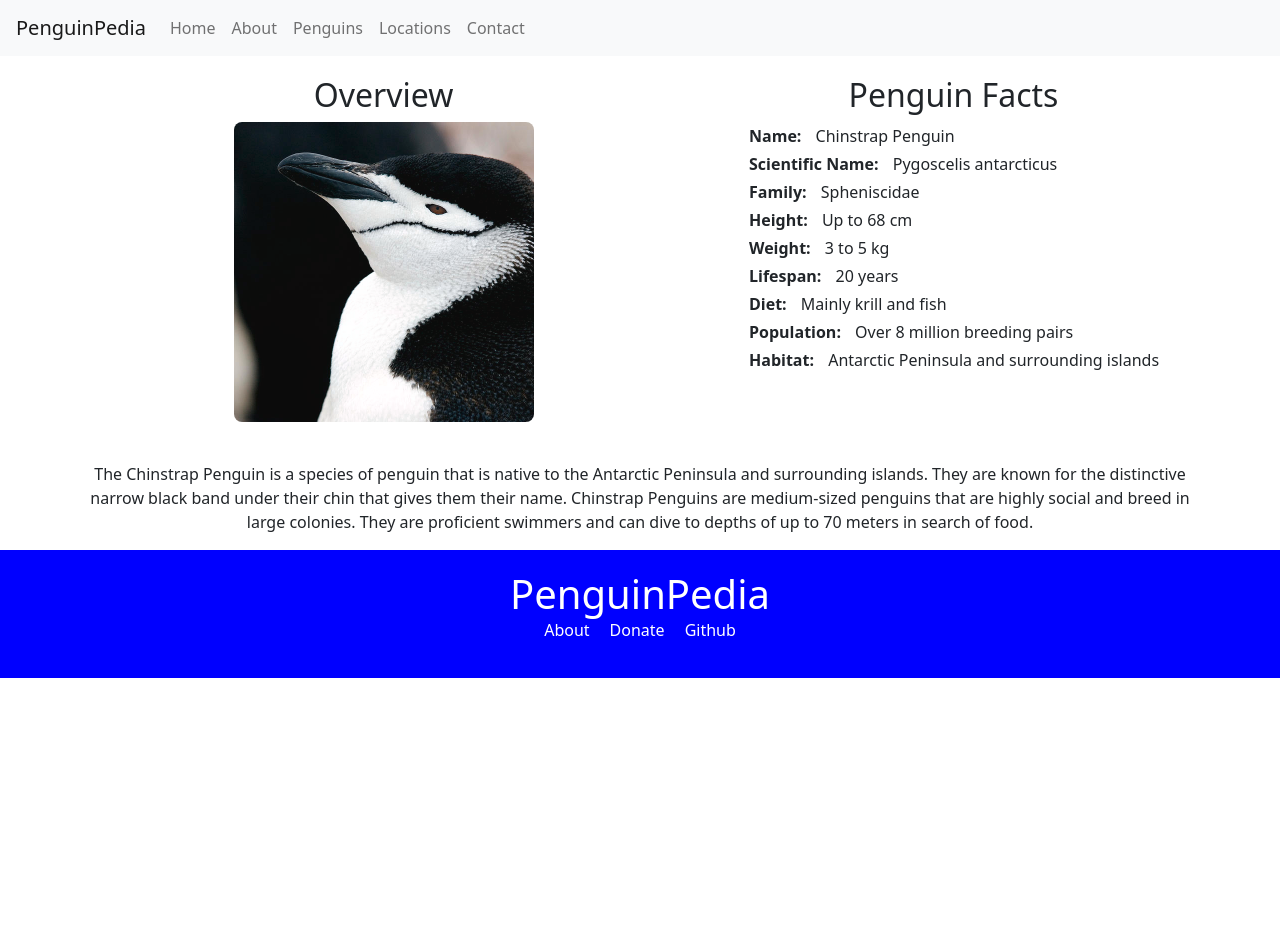
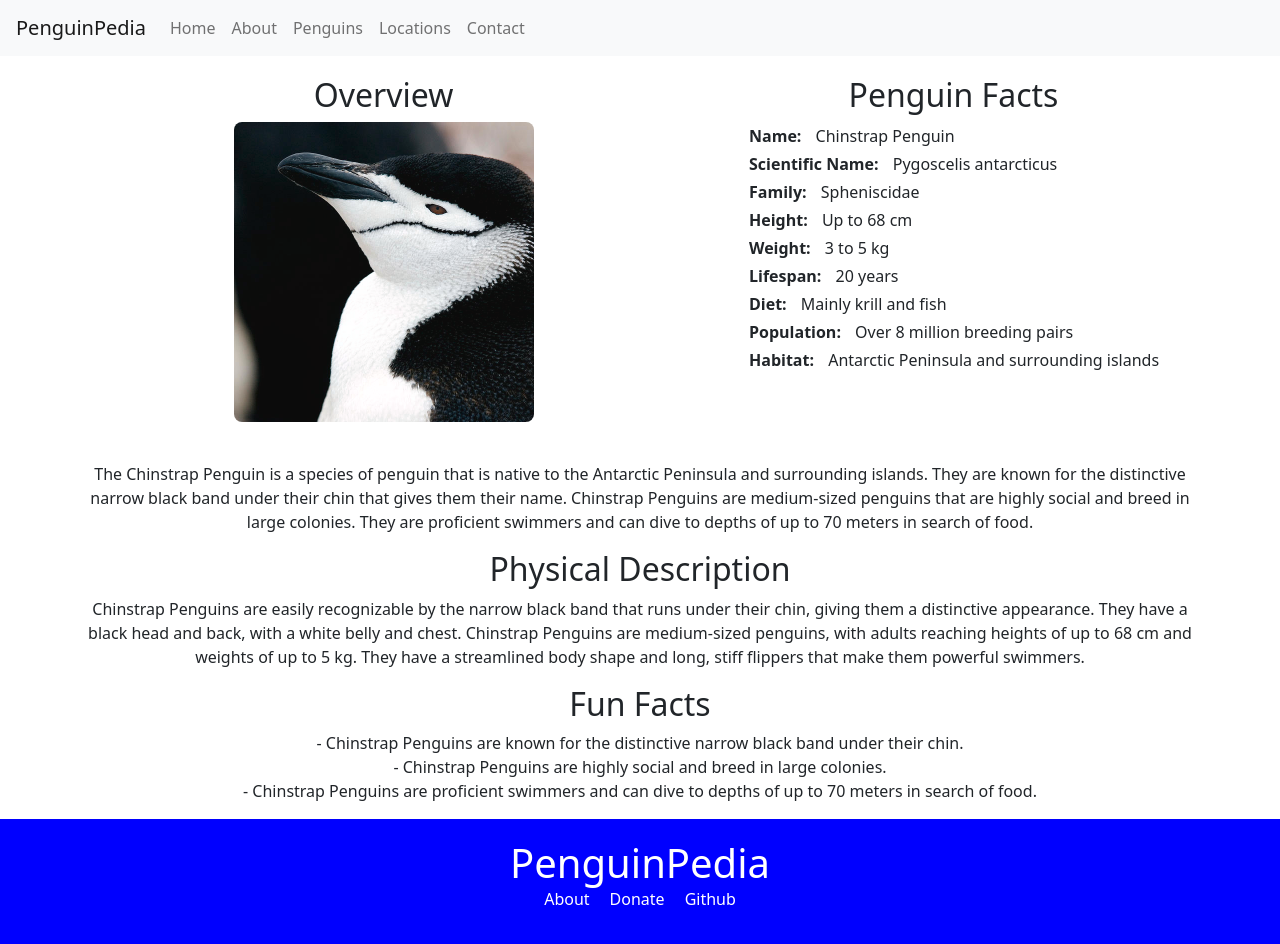
Before and after one commit to JamesFloyd-Pen/PenguinPedia-Website, a React (Create React App) app in the folder penguinpedia-app/: page /PenguinPedia-Website/ChinstrapPenguin in a window 1280 px wide. Shown: the top 944 px of the page. Before the commit the page ends 800 px from the top, so only its background shows below. Built offline with nearby package versions, Linux system fonts and the light colour scheme.

Commit message:
Penguin Pages Update

```diff
--- a/penguinpedia-app/src/pages/AdeliePenguin.js
+++ b/penguinpedia-app/src/pages/AdeliePenguin.js
@@ -38,11 +38,28 @@ function AdeliePenguin() {
                     </p>
                 </Col>
             </Row>
+            <Row className="justify-content-md-center">
+                <Col>
+                    <h2>Physical Description</h2>
+                    <p className="overview-text">
+                        Adélie Penguins are easily recognizable
+                        by their black head and back, white belly, and distinctive white eye rings. They have a streamlined body shape, with a height of up to 70 cm (28 inches) and a weight of 3.6 to 6 kg (8 to 13 lbs). Adélie Penguins have short, stiff tails and flippers that enable them to swim with agility and speed. Their wings are adapted into flippers for efficient underwater propulsion.
+                    </p>
+                </Col>
+            </Row>
+            <Row className="justify-content-md-center">
+                <Col>
+                    <h2>Fun Facts</h2>
+                    <p>
+                        - Adélie Penguins are named after the wife of French explorer Jules Dumont d'Urville. <br />
+                        - Adélie Penguins form large breeding colonies along the Antarctic coast. <br />
+                        - Adélie Penguins are excellent swimmers and divers, capable of reaching depths of up to 180 meters. <br />
+                    </p>
+                </Col>
+            </Row>
         </Container>
     );
 }
 
 
 export default AdeliePenguin;
-
-//The Adelie Penguin is a species of penguin that is native to the Antarctic coast and nearby islands. They are known for their distinctive white ring around the eyes. Adelie Penguins are the smallest and most widely distributed species of penguin in the Antarctic region. They are proficient swimmers and can dive to depths of up to 175 meters in search of food.
--- a/penguinpedia-app/src/pages/ChinstrapPenguin.js
+++ b/penguinpedia-app/src/pages/ChinstrapPenguin.js
@@ -36,6 +36,25 @@ function ChinstrapPenguin(){
                     </p>
                 </Col>
             </Row>
+            <Row className="justify-content-md-center">
+                <Col>
+                    <h2>Physical Description</h2>
+                    <p className="overview-text">
+                        Chinstrap Penguins are easily recognizable by the narrow black band that runs under their chin, giving them a distinctive appearance. They have a black head
+                        and back, with a white belly and chest. Chinstrap Penguins are medium-sized penguins, with adults reaching heights of up to 68 cm and weights of up to 5 kg. They have a streamlined body shape and long, stiff flippers that make them powerful swimmers.
+                    </p>
+                </Col>
+            </Row>
+            <Row className="justify-content-md-center">
+                <Col>
+                    <h2>Fun Facts</h2>
+                    <p>
+                        - Chinstrap Penguins are known for the distinctive narrow black band under their chin. <br />
+                        - Chinstrap Penguins are highly social and breed in large colonies. <br />
+                        - Chinstrap Penguins are proficient swimmers and can dive to depths of up to 70 meters in search of food. <br />
+                    </p>
+                </Col>
+            </Row>
         </Container>
     );
 }
--- a/penguinpedia-app/src/pages/ErectCrestedPenguin.js
+++ b/penguinpedia-app/src/pages/ErectCrestedPenguin.js
@@ -36,6 +36,24 @@ function ErectCrestedPenguin(){
                     </p>
                 </Col>
             </Row>
+            <Row className="justify-content-md-center">
+                <Col>
+                    <h2>Physical Description</h2>
+                    <p className="overview-text">
+                        Erect Crested Penguins are medium-sized penguins with a distinctive appearance. They have a robust body, a short, thick neck, and a relatively large head. Their most notable feature is the crest of spiky yellow and black feathers that extends from the top of their head to the back of their neck. This crest is more pronounced in males than in females.
+                        Their plumage is primarily black on the back, head, and flippers, while their belly and chest are white. They have a black beak and reddish-brown eyes. Their flippers are long and narrow, adapted for efficient swimming. The legs and feet are pinkish in color, and they have strong claws that help them climb rocky terrain on their breeding islands.
+                        Juvenile Erect Crested Penguins have a similar appearance to adults but with less pronounced crests and a more muted coloration. As they mature, their crests become more prominent, and their plumage takes on the characteristic black and white pattern of adults.
+                    </p>
+                </Col>
+            </Row>
+            <Row className="justify-content-md-center">
+                <Col>
+                    <h2>Fun Facts</h2>
+                    <p>
+                        - Erect Crested Penguins live on islands without mammals.
+                    </p>
+                </Col>
+            </Row>
         </Container>
     );
 }
--- a/penguinpedia-app/src/pages/FiordlandPenguin.js
+++ b/penguinpedia-app/src/pages/FiordlandPenguin.js
@@ -36,6 +36,25 @@ function FiordlandPenguin(){
                     </p>
                 </Col>
             </Row>
+            <Row className="justify-content-md-center">
+                <Col>
+                    <h2>Physical Description</h2>
+                    <p className="overview-text">
+                        Fiordland Penguins are easily recognizable by their distinctive yellow crest and red eyes. They have a black head
+                        and back, with a white belly and chest. Fiordland Penguins are medium-sized penguins, with adults reaching heights of up to 70 cm and weights of up to 6 kg. They have a streamlined body shape and long, stiff flippers that make them powerful swimmers.
+                    </p>
+                </Col>
+            </Row>
+            <Row className="justify-content-md-center">
+                <Col>
+                    <h2>Fun Facts</h2>
+                    <p>
+                        - Fiordland Penguins are known for their distinctive yellow crest and red eyes. <br />
+                        - Fiordland Penguins are highly social and breed in colonies. <br />
+                        - Fiordland Penguins are proficient swimmers and feed on fish and squid. <br />
+                    </p>
+                </Col>
+            </Row>
         </Container>
     );
 }
```
